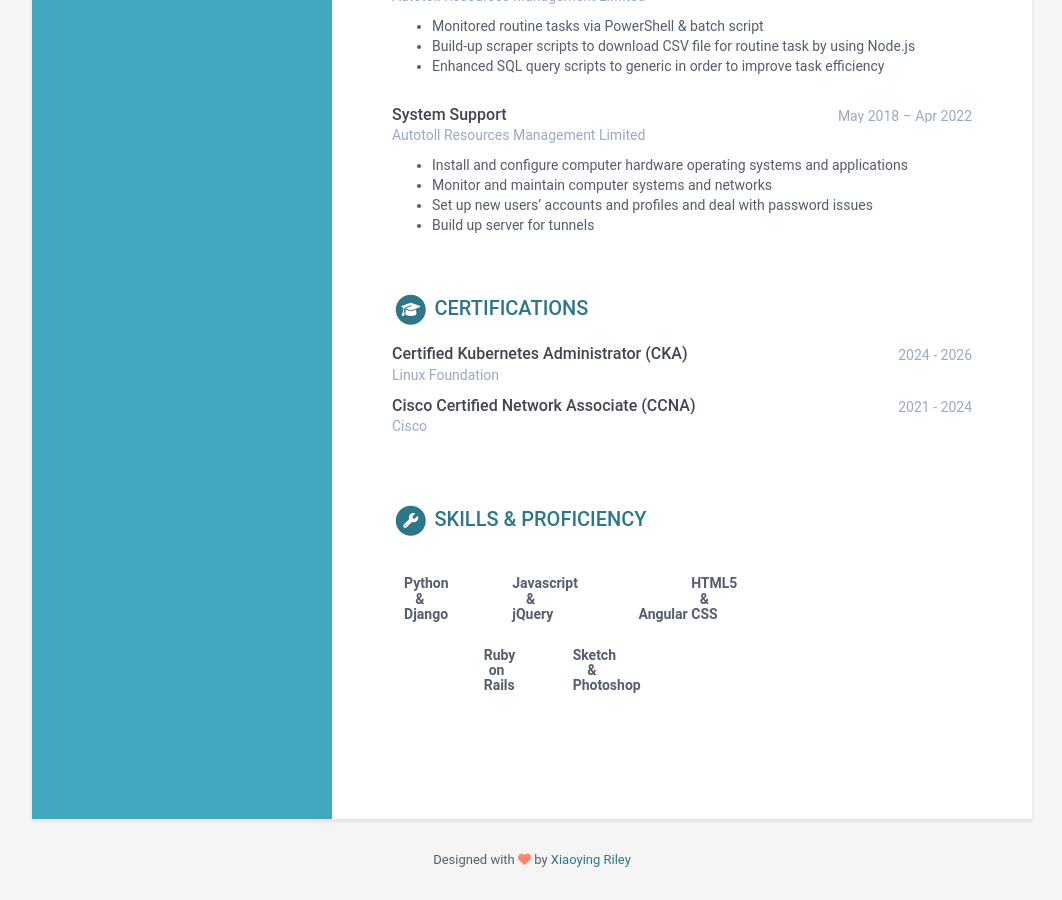
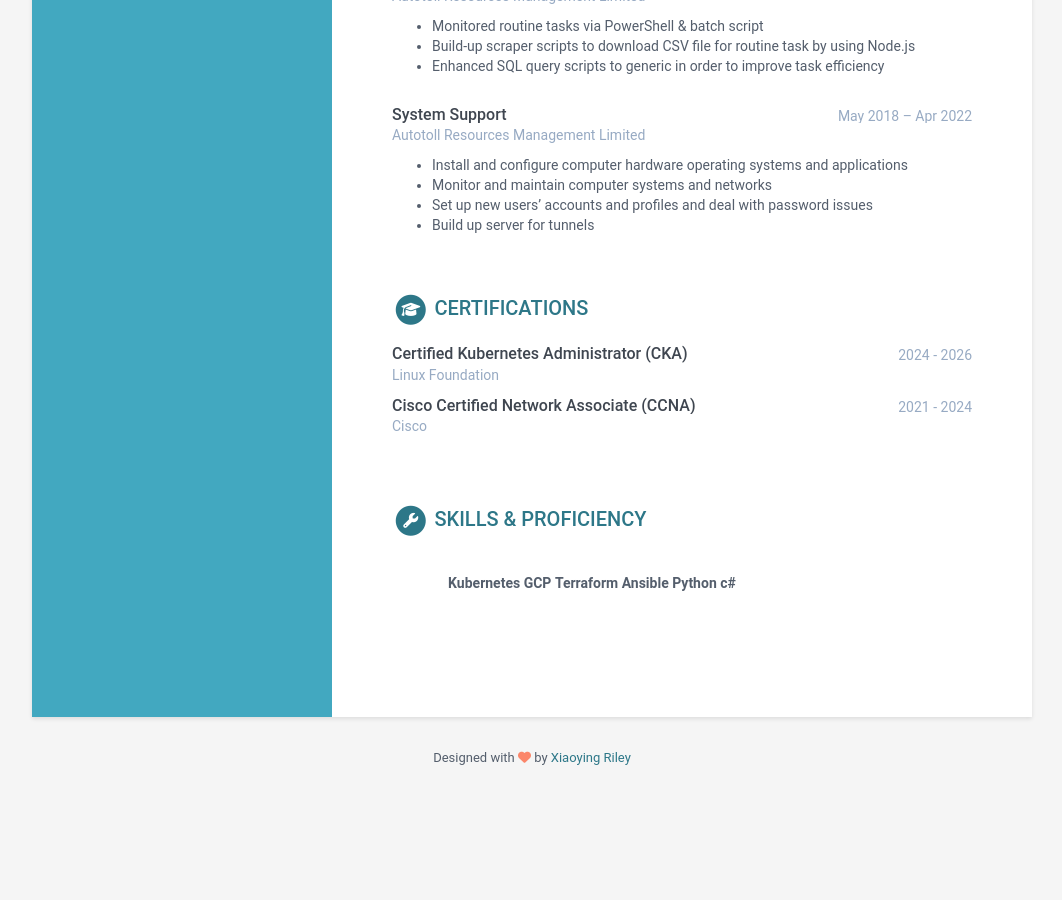
Before and after one commit to Ovvio2311/online-resume, a Jekyll site: the page built from index.html, in a window 1280 px wide and 900 px high, scrolled down 1366 px. Shown: the whole window, without its empty margins (108-1170 px from the left). Built offline with Jekyll 4.4.1, drawn with Linux system fonts in a browser that asks for light colours; after the commit the page ends 2165 px from its top, so only the background shows below that.

Commit message:
Update data.yml

```diff
--- a/_data/data.yml
+++ b/_data/data.yml
@@ -197,22 +197,22 @@ skills:
     title: Skills &amp; Proficiency
 
     toolset:
-      - name: Python & Django
+      - name: Kubernetes
 
 
-      - name: Javascript & jQuery
+      - name: GCP
 
 
-      - name: Angular
+      - name: Terraform
 
 
-      - name: HTML5 & CSS
+      - name: Ansible
 
 
-      - name: Ruby on Rails
+      - name: Python
 
 
-      - name: Sketch & Photoshop
+      - name: c#
 
 
 footer: >
```
